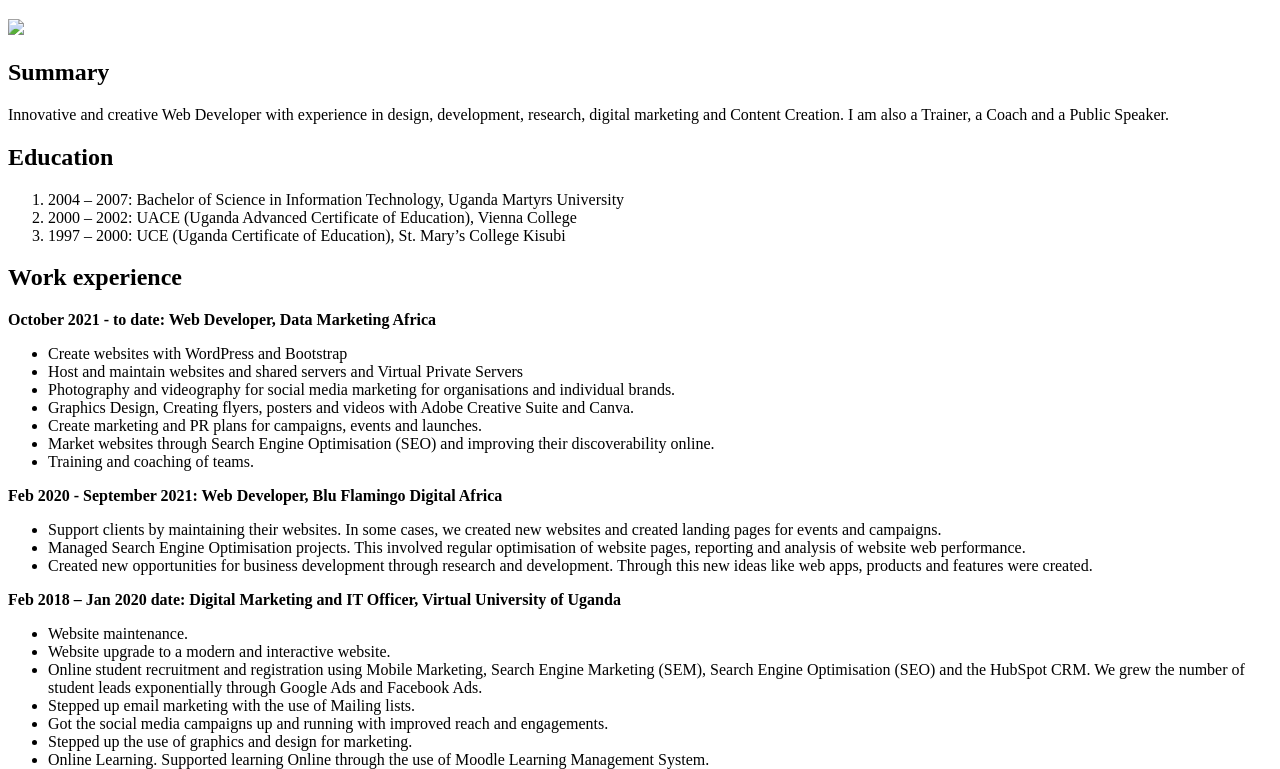
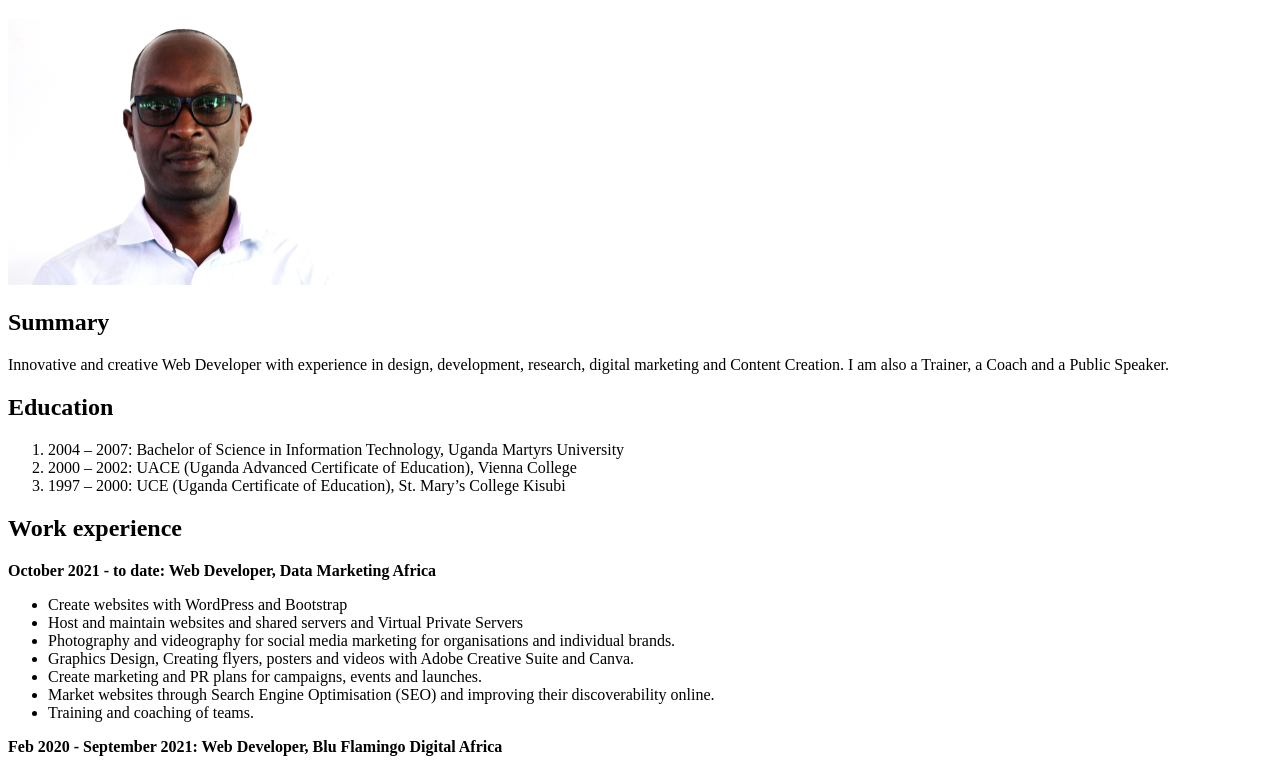
Before and after one commit to aagaba/my_resume, a plain HTML site: page index.html in a window 1280 px wide. Shown: the part 61-830 px from the top of the page. Drawn offline with Linux system fonts and the light colour scheme; the site is published under a folder, as on GitHub Pages, so addresses that start at the root find nothing.

Commit message:
Update index.html image url

```diff
--- a/index.html
+++ b/index.html
@@ -8,7 +8,7 @@
 <body>
 
     <h1>Alex Agaba's Resume</h1>
-    <img src="/Alex-Agaba.jpg" width="400">
+    <img src="Alex-Agaba.jpg" width="400">
 
 
     <h2> Summary </h2>
```
